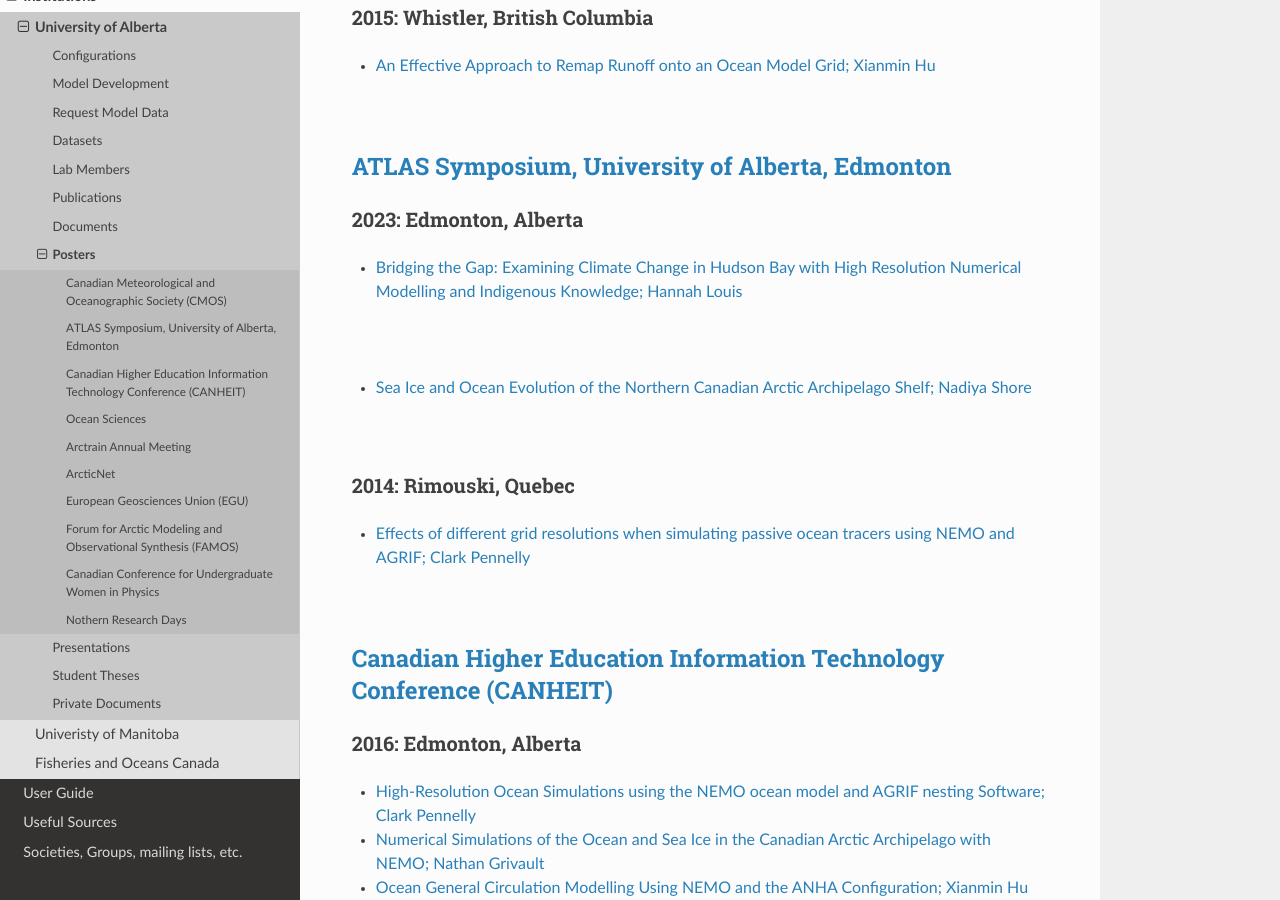
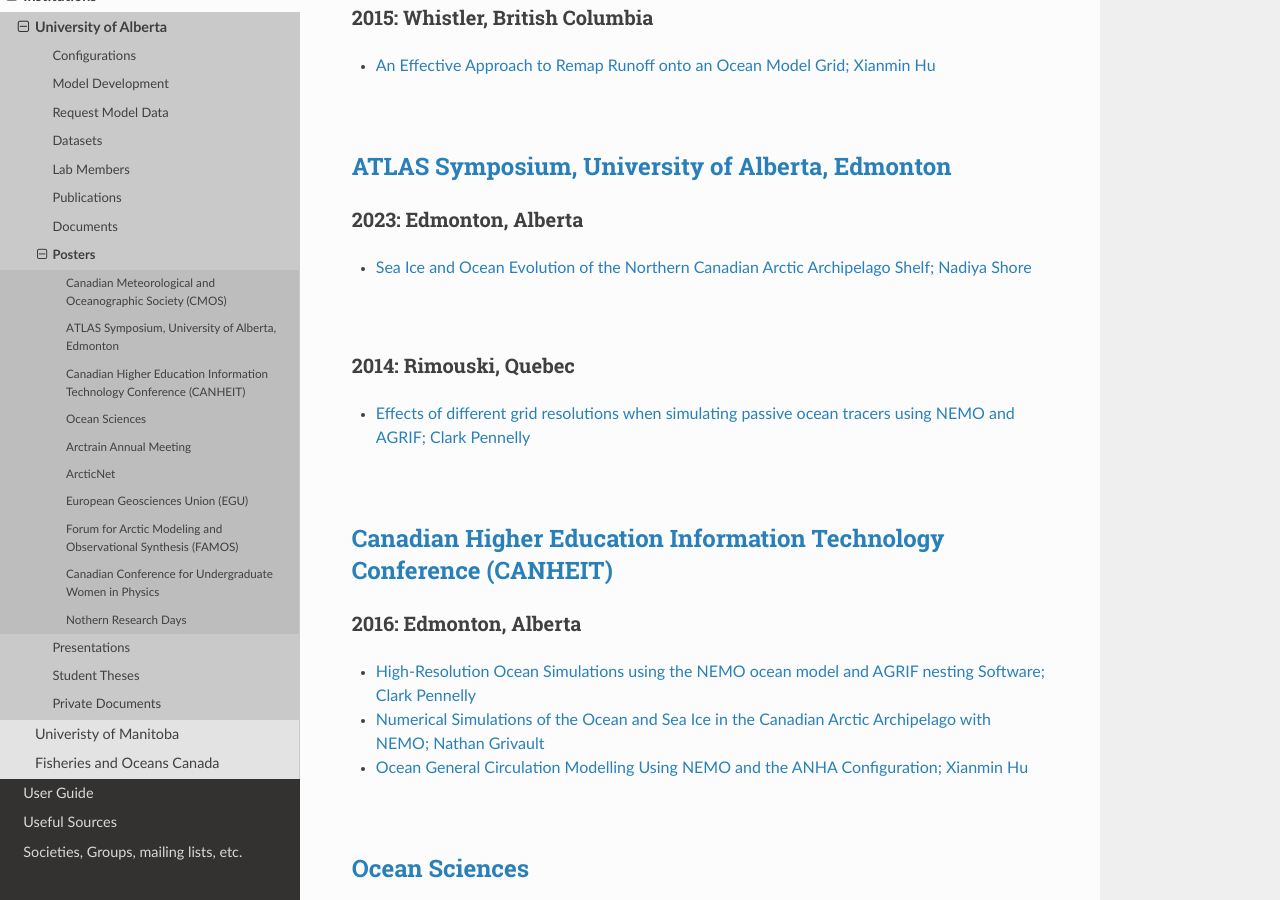
Before and after one commit to UofA-NEMO/Canadian-NEMO-Ocean-Modelling-Forum-Community-of-Practice, a Sphinx documentation site: the page built from docs/Institutions/UofA/Posters.rst, in a window 1280 px wide and 900 px high, scrolled down 486 px. Built offline with Sphinx 7.4.7 and the Read the Docs theme 2.0.0, drawn with Linux system fonts in a browser that asks for light colours; pages that are not in the unit, such as notebooks, are missing from menus; some of the changed lines change nothing that is shown.

Commit message:
Update Posters.rst

```diff
--- a/docs/Institutions/UofA/Posters.rst
+++ b/docs/Institutions/UofA/Posters.rst
@@ -28,10 +28,6 @@
 
 2023: Edmonton, Alberta
 ^^^^^^^^^^^^^^^^^^^^^^^
-
-* `Bridging the Gap: Examining Climate Change in Hudson Bay with High Resolution Numerical Modelling and Indigenous Knowledge; Hannah Louis <../../_static/_UofA/ATLAS_2023_Edmonton_Hannah_Poster.pdf>`_
-
-|
 
 * `Sea Ice and Ocean Evolution of the Northern Canadian Arctic Archipelago Shelf; Nadiya Shore <../../_static/_UofA/ATLAS_2023_Edmonton_Nadiya_Poster.pdf>`_
 
@@ -155,7 +151,7 @@
 2023: Edmonton, Alberta
 ^^^^^^^^^^^^^^^^^^^^
 
-* `Indigenous knowledge co-creation can help predict future climate stability in Hudson Bay; Hannah Louis <NRD_2023_Edmonton_Hannah_Poster.pdf>`_
+* `Indigenous knowledge co-creation can help predict future climate stability in Hudson Bay; Hannah Louis <../../_static/_UofA/NRD_2023_Edmonton_Hannah_Poster.pdf>`_
 
 
 |
```
